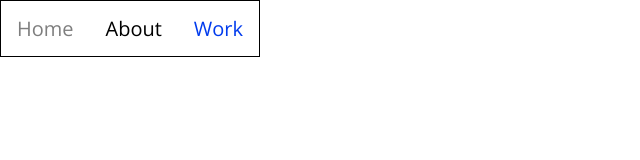
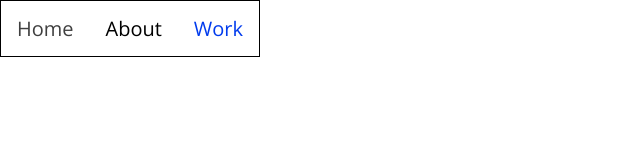
Before and after one commit to rzho17/project-1-landing-page, a plain HTML site: page index.html in a window 1280 px wide. In both pictures the pointer is over the item "Home". Shown: the full height of the page, 0-640 px from the left. Drawn offline with nearby package versions, Linux system fonts and the light colour scheme.

Commit message:
remove css comments

```diff
--- a/styles/styles.css
+++ b/styles/styles.css
@@ -33,7 +33,7 @@ body {
 
 .nav-bar ul li:hover {
   cursor: pointer;
-  opacity: 0.5;
+  opacity: 0.75;
 }
 
 a {
@@ -56,18 +56,6 @@ a:active {
   color: var(--white-color);
 }
 
-/* .nav-bar li:visited {
-  color: red;
-}
-
-.nav-bar li a:active {
-  color: red;
-}
-.nav-bar li:focus,
-.nav-bar li:active {
-  border: 1px solid var(--highlight-color);
-} */
-
 /* main */
 
 /* footer */
```
